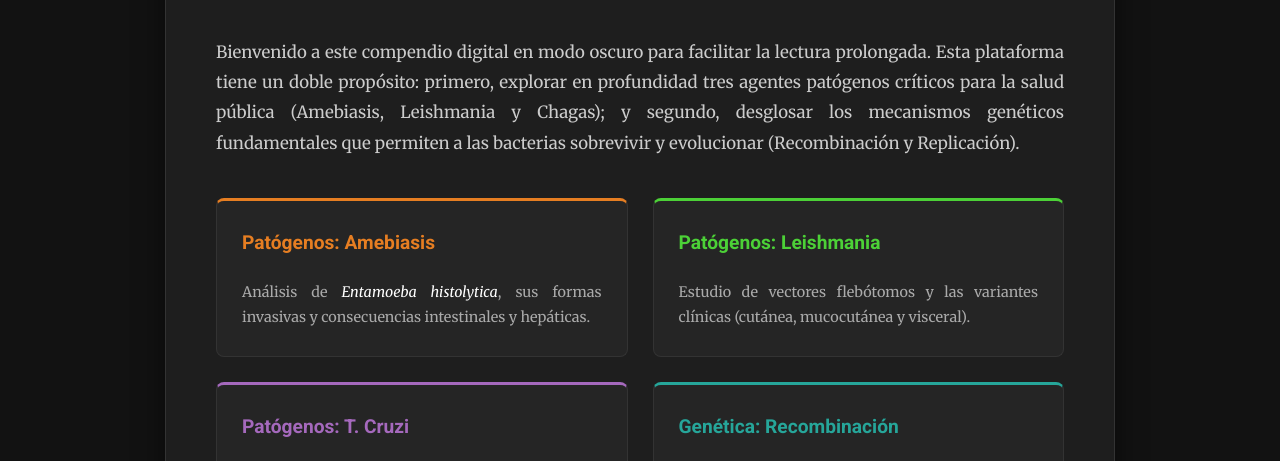
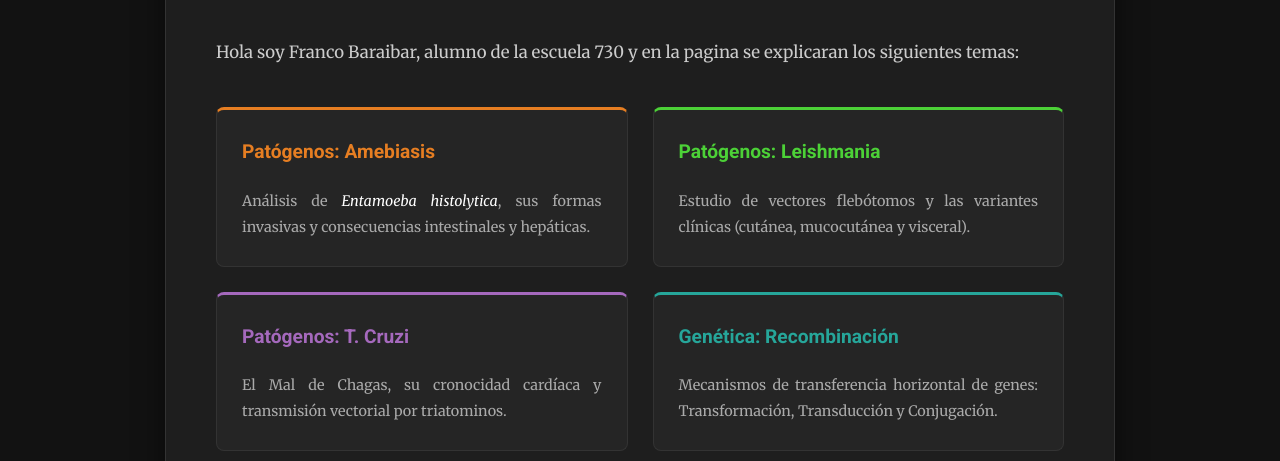
Before and after one commit to framkoyaiel/Microbiologia-pagina, a plain HTML site: page index.html in a window 1280 px wide. Shown: the part 295-756 px from the top of the page. Drawn offline with Linux system fonts and the light colour scheme.

Commit message:
Update index.html

```diff
--- a/index.html
+++ b/index.html
@@ -303,7 +303,7 @@
                 </div>
 
                 <p>
-                    Bienvenido a este compendio digital en modo oscuro para facilitar la lectura prolongada. Esta plataforma tiene un doble propósito: primero, explorar en profundidad tres agentes patógenos críticos para la salud pública (Amebiasis, Leishmania y Chagas); y segundo, desglosar los mecanismos genéticos fundamentales que permiten a las bacterias sobrevivir y evolucionar (Recombinación y Replicación).
+                    Hola soy Franco Baraibar, alumno de la escuela 730 y en la pagina se explicaran los siguientes temas:
                 </p>
 
                 <div class="home-grid">
```
